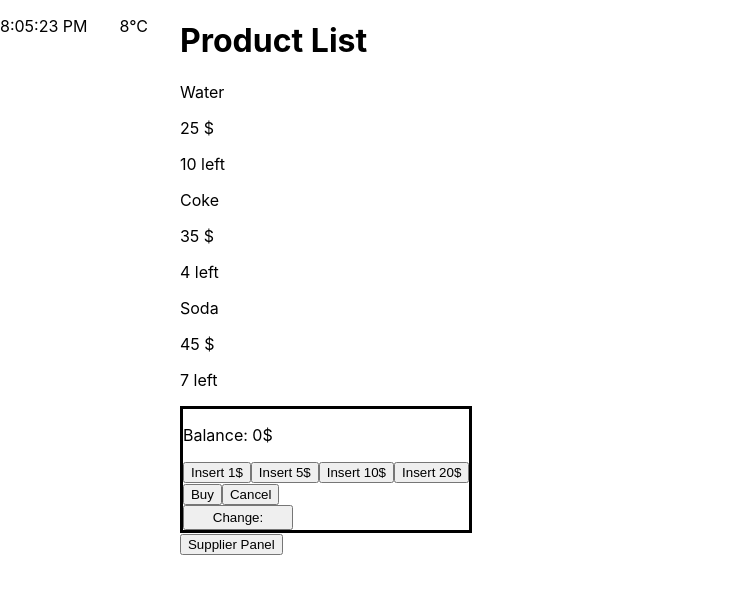
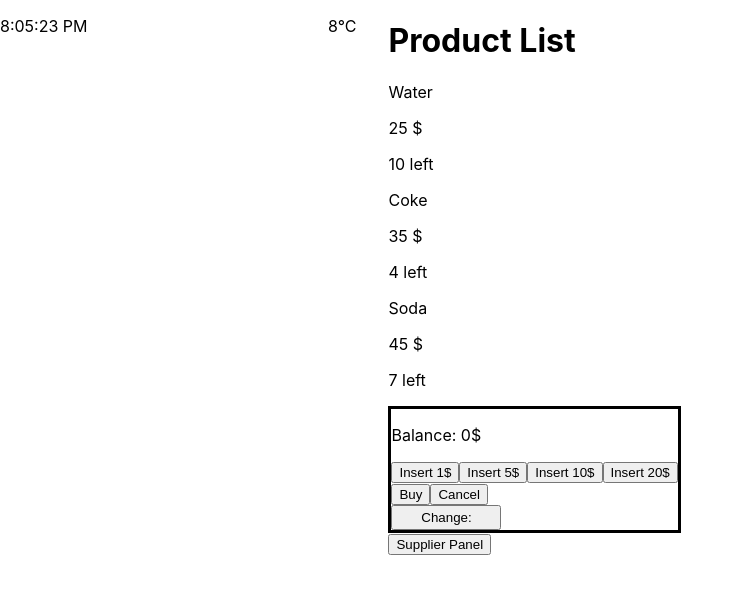
Before and after one commit to atabaygorkem/vending-machine-react-app, a React (Create React App) app: page / in a window 1280 px wide. Shown: the top 594 px of the page, without its empty margins (0-743 px from the left). Built offline with nearby package versions, Linux system fonts and the light colour scheme.

Commit message:
Add status bar

```diff
--- a/src/App.js
+++ b/src/App.js
@@ -9,18 +9,22 @@ import MachineTemperature from "./components/MachineTemperature"
 import { Container } from "@mui/material"
 import Grid from "@mui/material/Unstable_Grid2"
 import HomePage from "./components/HomePage"
+import StatusBar from "./components/StatusBar"
 
 function App() {
   return (
     <div>
       <Notification />
       <Grid container spacing={4}>
-        <Grid>
+        {/* <Grid>
           <Time />
         </Grid>
         <Grid>
           <MachineTemperature />
-        </Grid>
+        </Grid> */}
+        {/* <Grid> */}
+        <StatusBar />
+        {/* </Grid> */}
         <Grid>
           <Routes>
             <Route path="/" element={<HomePage />} />
--- /dev/null
+++ b/src/components/StatusBar.js
@@ -0,0 +1,19 @@
+import Grid from "@mui/material/Unstable_Grid2"
+import MachineTemperature from "./MachineTemperature"
+import Time from "./Time"
+
+const StatusBar = () => {
+  return (
+    <>
+      <Grid xs={3}>
+        <Time />
+      </Grid>
+
+      <Grid>
+        <MachineTemperature />
+      </Grid>
+    </>
+  )
+}
+
+export default StatusBar
```
